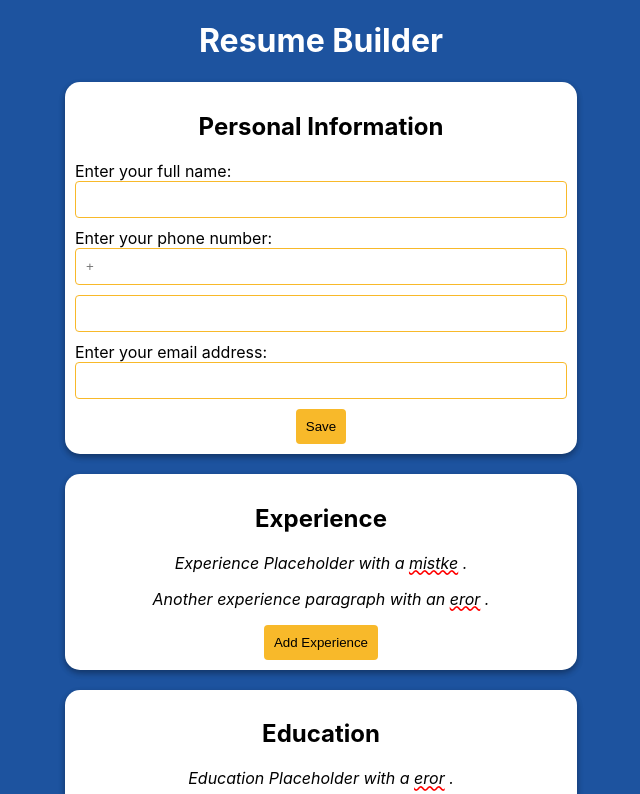
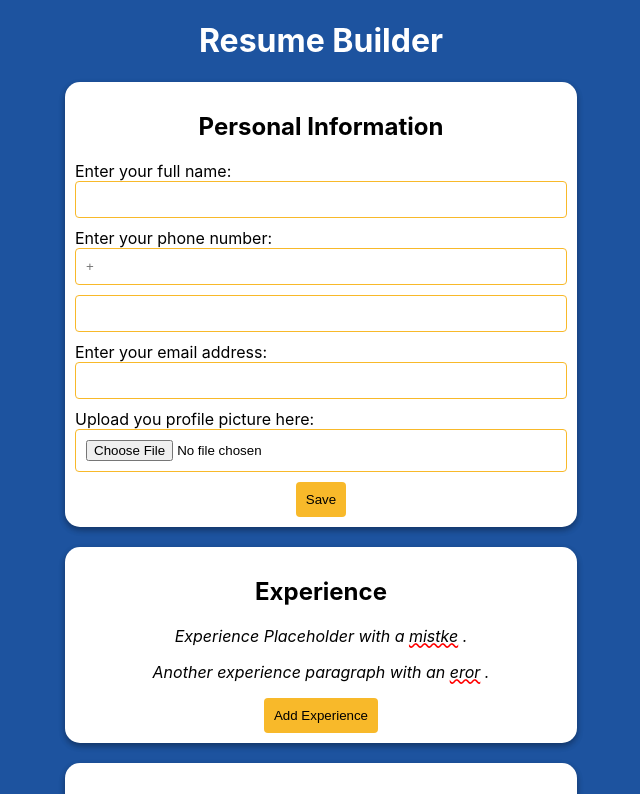
Before and after one commit to MLH-Fellowship/orientation-project-js-24.SUM.B, a React (Create React App) app: page / in a window 1280 px wide. Shown: the top 794 px of the page, without its empty margins (319-959 px from the left). Built offline with nearby package versions, Linux system fonts and the light colour scheme.

Commit message:
add profile picture upload feature. drag and drop allowed.

```diff
--- a/package.json
+++ b/package.json
@@ -5,10 +5,12 @@
   "dependencies": {
     "@testing-library/user-event": "^13.2.1",
     "axios": "^1.7.2",
+    "dropzone": "^6.0.0-beta.2",
     "eslint": "^8.40.0",
     "eslint-plugin-react": "^7.32.2",
     "react": "^18.2.0",
     "react-dom": "^18.2.0",
+    "react-router-dom": "^6.24.0",
     "react-scripts": "5.0.1",
     "web-vitals": "^2.1.0"
   },
--- a/src/components/personal-info.jsx
+++ b/src/components/personal-info.jsx
@@ -1,4 +1,5 @@
 import React, {useState} from "react";
+import axios from 'axios';
 
 function PersonalInfo() {
   const [userInfo, setUserInfo] = useState({
@@ -18,7 +19,7 @@ const handleSubmit = async (e) => {
       const response = await axios.post("/resume/personal", //update the route after it's implemented in the backend
       ...userInfo);
       console.log(`user info added with ID: ${response.data.id}`);
-      navigateTo("mainMenu");
+      //navigateTo("mainMenu");
     } catch (error) {
       console.error("Error adding user info:", error);
       alert("Failed to add user info.");
@@ -40,6 +41,10 @@ const handleSubmit = async (e) => {
 
         <label for="email">Enter your email address: </label>
         <input type="tel" name="number"></input>
+
+        <label for="profile-pic">Upload you profile picture here: </label>
+        <input type="file" name="file" onChange={handleChange}/>
+
         <button type="submit">Save</button>
       </form>
   );
```
Also changed, not shown: 2 other files (tests, documents, lock files or other folders).
